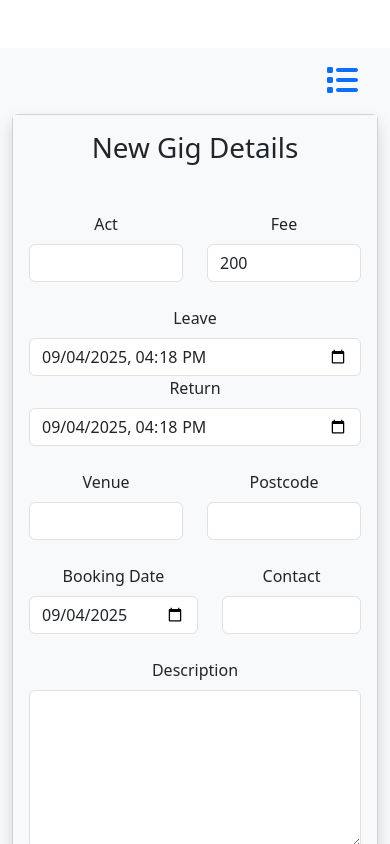
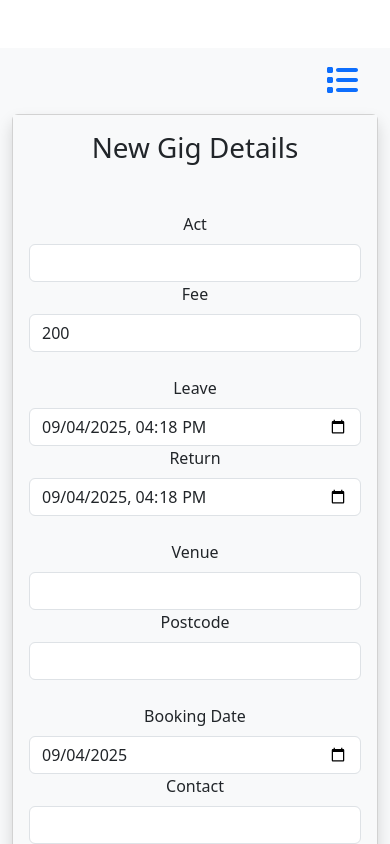
Before and after one commit to sharkand73/Gig-Diary, a React (Create React App) app: page / in a window 390 px wide. Shown: the top 844 px of the page. Built offline with nearby package versions, Linux system fonts and the light colour scheme; no server answers.

Commit message:
Add responsibe Bootstrap classes to forms

```diff
--- a/src/components/CompleteForm.tsx
+++ b/src/components/CompleteForm.tsx
@@ -70,12 +70,12 @@ function CompleteForm(props: Props) {
             <form onSubmit={onCompleteSubmit}>
                 <div className='mb-4'>
                     <div className='row'>
-                        <div className='col'>
+                        <div className='col-12 col-md-10'>
                             <label htmlFor='datePaid' className='form-label'>Date Paid</label>
                             <input type='text' className='form-control' id='datePaid' value={formData.datePaid ?? ''} placeholder='yyyy-MM-dd'
                                 onChange={nullableTextChange} />
                         </div>
-                        <div className='col-2 d-flex align-items-end'>
+                        <div className='col-12 col-md-2 d-flex align-items-end'>
                             <div className='form-check'>
                                 <input className='form-check-input' type='checkbox' id='isCash' checked={formData.isCash ?? false} onChange={nullableBoolChange} />
                                 <label className='form-check-label' htmlFor='isCash'>Cash Payment</label>
@@ -86,7 +86,7 @@ function CompleteForm(props: Props) {
 
                 <div className='mb-4'>
                     <div className='row'>
-                        <div className='col-10'>
+                        <div className='col-12 col-md-10'>
                             <label htmlFor='expenses' className='form-label'>Expenses</label>
                             <input type='number' className='form-control' id='expenses' min={0} step={0.01} value={formData.expenses} onChange={nullableNumberChange} required/>
                         </div>
@@ -94,7 +94,7 @@ function CompleteForm(props: Props) {
                 </div>
                 <div className='mb-4'>
                     <div className='row'>
-                        <div className='col-10'>
+                        <div className='col-12 col-md-10'>
                             <label htmlFor='mileage' className='form-label'>Kilometres Driven</label>
                             <input type='number' className='form-control' id='mileage' min={0} value={formData.mileage} onChange={nullableNumberChange} required/>
                         </div>
--- a/src/components/EditForm.tsx
+++ b/src/components/EditForm.tsx
@@ -61,11 +61,11 @@ function EditForm(props: Props) {
             <form onSubmit={onEditSubmit}>
                 <div className='mb-4'>
                     <div className='row'>
-                        <div className='col'>
+                        <div className='col-12 col-md-6'>
                             <label htmlFor='act' className='form-label'>Act</label>
                             <input type='text' className='form-control' id='act' value={formData.act} onChange={onTextChange} disabled={!editing} />
                         </div>
-                        <div className='col'>
+                        <div className='col-12 col-md-6'>
                             <label htmlFor='fee' className='form-label'>Fee</label>
                             <input type='number' className='form-control' id='fee' min='0' max='2000' value={formData.fee} onChange={onNumberChange} disabled={!editing} />
                         </div>
@@ -74,11 +74,11 @@ function EditForm(props: Props) {
 
                 <div className='mb-4'>
                     <div className='row'>
-                        <div className='col'>
+                        <div className='col-12 col-md-6'>
                             <label htmlFor='leaveDate' className='form-label'>Leave</label>
                             <input type='datetime-local' className='form-control' id='leaveDate' value={formData.leaveDate ? new Date(formData.leaveDate).toISOString().slice(0, 16) : ''} onChange={onTextChange} disabled={!editing} />
                         </div>
-                        <div className='col'>
+                        <div className='col-12 col-md-6'>
                             <label htmlFor='returnDate' className='form-label'>Return</label>
                             <input type='datetime-local' className='form-control' id='returnDate' value={formData.returnDate ? new Date(formData.returnDate).toISOString().slice(0, 16) : ''} onChange={onTextChange} disabled={!editing} />
                         </div>
@@ -87,11 +87,11 @@ function EditForm(props: Props) {
 
                 <div className='mb-4'>
                     <div className='row'>
-                        <div className='col'>
+                        <div className='col-12 col-md-6'>
                             <label htmlFor='venue' className='form-label'>Venue</label>
                             <input type='text' className='form-control' id='venue' value={formData.venue} onChange={onTextChange} disabled={!editing} />
                         </div>
-                        <div className='col'>
+                        <div className='col-12 col-md-6'>
                             <label htmlFor='postcode' className='form-label'>Postcode</label>
                             <input type='text' className='form-control' id='postcode' value={formData.postcode} onChange={onTextChange} disabled={!editing} />
                         </div>
@@ -100,11 +100,11 @@ function EditForm(props: Props) {
 
                 <div className='mb-4'>
                     <div className='row'>
-                        <div className='col'>
+                        <div className='col-12 col-md-6'>
                             <label htmlFor='bookingDate' className='form-label'>Booking Date</label>
                             <input type='date' className='form-control' id='bookingDate' value={formData.bookingDate || ''} onChange={onTextChange} disabled={!editing} required />
                         </div>
-                        <div className='col'>
+                        <div className='col-12 col-md-6'>
                             <label htmlFor='contact' className='form-label'>Contact</label>
                             <input type='text' className='form-control' id='contact' value={formData.contact || ''} onChange={onTextChange} disabled={!editing} required />
                         </div>
@@ -118,14 +118,14 @@ function EditForm(props: Props) {
 
                 <div className='mb-4'>
                     <div className='row'>
-                        <div className='col-9'>
+                        <div className='col-12 col-md-9'>
                             <label htmlFor='instrument' className='form-label'>Instrument</label>
                             <select className='form-control' id='instrument' value={formData.instrument} onChange={onTextChange} disabled={!editing}>
                                 <option value='Upright'>Upright</option>
                                 <option value='Electric'>Electric</option>
                             </select>
                         </div>
-                        <div className='col-3 d-flex align-items-end'>
+                        <div className='col-12 col-md-3 d-flex align-items-end'>
                             <div className='form-check form-switch'>
                                 <input className='form-check-input' type='checkbox' id='calendarSync' checked={formData.calendarSync} onChange={onCheckboxChange} disabled={!editing} />
                                 <label className='form-check-label' htmlFor='calendarSync'>Calendar Sync</label>
--- a/src/pages/New.tsx
+++ b/src/pages/New.tsx
@@ -70,11 +70,11 @@ function New() {
                     <form onSubmit={handleSubmit}>
                         <div className='mb-4'>
                             <div className='row'>
-                                <div className='col'>
+                                <div className='col-12 col-md-6'>
                                     <label htmlFor='act' className='form-label'>Act</label>
                                     <input type='text' className='form-control' id='act' value={formData.act} onChange={onTextChange} required />
                                 </div>
-                                <div className='col'>
+                                <div className='col-12 col-md-6'>
                                     <label htmlFor='fee' className='form-label'>Fee</label>
                                     <input type='number' className='form-control' id='fee' min='0' max='2000' step='10' value={formData.fee} onChange={onNumberChange} required />
                                 </div>
@@ -83,11 +83,11 @@ function New() {
 
                         <div className='mb-4'>
                             <div className='row'>
-                                <div className='col'>
+                                <div className='col-12 col-md-6'>
                                     <label htmlFor='leaveDate' className='form-label'>Leave</label>
                                     <input type='datetime-local' className='form-control' id='leaveDate' value={formData.leaveDate} onChange={onTextChange} />
                                 </div>
-                                <div className='col'>
+                                <div className='col-12 col-md-6'>
                                     <label htmlFor='returnDate' className='form-label'>Return</label>
                                     <input type='datetime-local' className='form-control' id='returnDate' value={formData.returnDate} onChange={onTextChange} />
                                 </div>
@@ -96,11 +96,11 @@ function New() {
 
                         <div className='mb-4'>
                             <div className='row'>
-                                <div className='col'>
+                                <div className='col-12 col-md-6'>
                                     <label htmlFor='venue' className='form-label'>Venue</label>
                                     <input type='text' className='form-control' id='venue' value={formData.venue} onChange={onTextChange} required />
                                 </div>
-                                <div className='col'>
+                                <div className='col-12 col-md-6'>
                                     <label htmlFor='postcode' className='form-label'>Postcode</label>
                                     <input type='text' className='form-control' id='postcode' value={formData.postcode} onChange={onTextChange} />
                                 </div>
@@ -109,11 +109,11 @@ function New() {
 
                         <div className='mb-4'>
                             <div className='row'>
-                                <div className='col'>
+                                <div className='col-12 col-md-6'>
                                     <label htmlFor='bookingDate' className='form-label'>Booking Date</label>
                                     <input type='date' className='form-control' id='bookingDate' value={formData.bookingDate} onChange={onTextChange} required />
                                 </div>
-                                <div className='col'>
+                                <div className='col-12 col-md-6'>
                                     <label htmlFor='contact' className='form-label'>Contact</label>
                                     <input type='text' className='form-control' id='contact' value={formData.contact} onChange={onTextChange} required />
                                 </div>
@@ -127,14 +127,14 @@ function New() {
 
                         <div className='mb-4'>
                             <div className='row'>
-                                <div className='col-9'>
+                                <div className='col-12 col-md-9'>
                                     <label htmlFor='instrument' className='form-label'>Instrument</label>
                                     <select className='form-control' id='instrument' value={formData.instrument} onChange={onTextChange}>
                                         <option value='Upright'>Upright</option>
                                         <option value='Electric'>Electric</option>
                                     </select>
                                 </div>
-                                <div className='col-3 d-flex align-items-end'>
+                                <div className='col-12 col-md-3 d-flex align-items-end'>
                                     <div className='form-check form-switch'>
                                         <input className='form-check-input' type='checkbox' id='calendarSync' checked={formData.calendarSync} onChange={onCheckboxChange} />
                                         <label className='form-check-label' htmlFor='calendarSync'>Calendar Sync</label>
```
